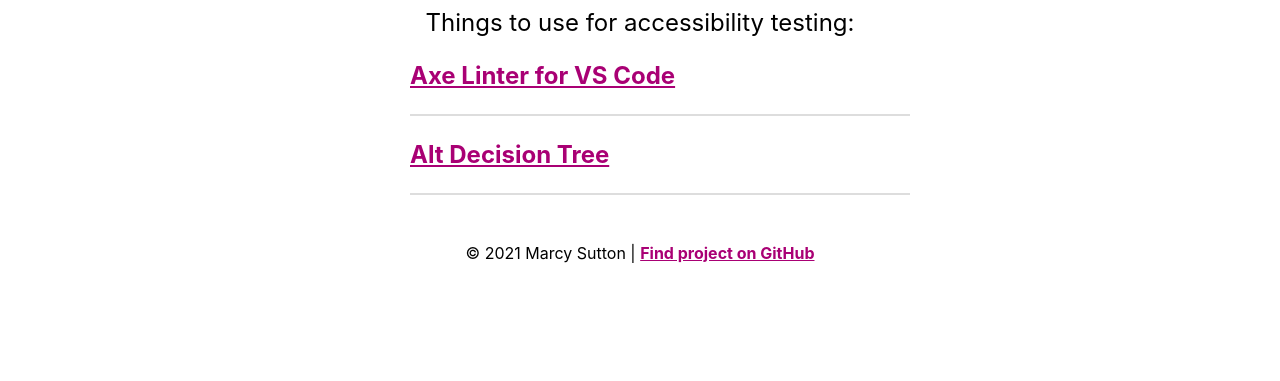
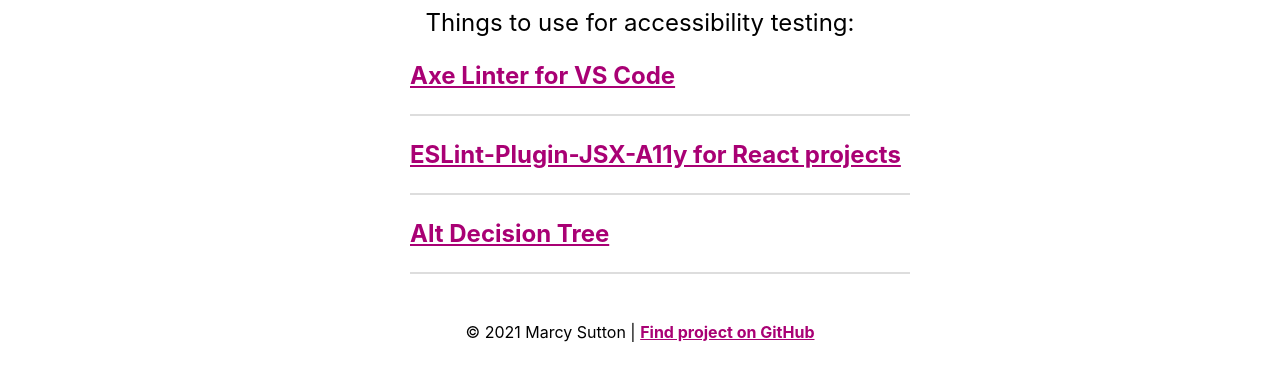
Before and after one commit to marcysutton/testing-accessibility-demos, a website built with Parcel: page resources.html in a window 1280 px wide. Shown: the part 405-786 px from the top of the page. Built offline with nearby package versions, Linux system fonts and the light colour scheme.

Commit message:
Add eslint plugin to resources

```diff
--- a/resources.html
+++ b/resources.html
@@ -14,6 +14,7 @@
             <p>Things to use for accessibility testing:</p>
             <ul class="exercise-list" role="list">
                 <li><a href="https://marketplace.visualstudio.com/items?itemName=deque-systems.vscode-axe-linter">Axe Linter for VS Code</a></li>
+                <li><a href="https://www.npmjs.com/package/eslint-plugin-jsx-a11y">ESLint-Plugin-JSX-A11y for React projects</a></li>
                 <li><a href="https://www.w3.org/WAI/tutorials/images/decision-tree/">Alt Decision Tree</a></li>
             </ul>
         </main>
```
